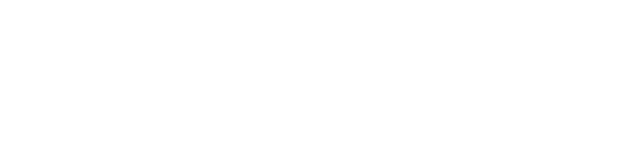
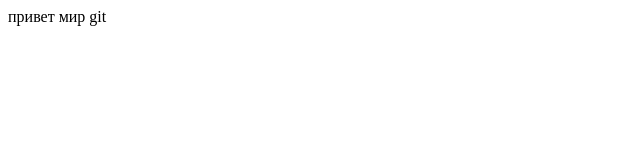
Before and after one commit to VladOs8149/base, a plain HTML site: page index.html in a window 1280 px wide. Shown: the whole page, without its empty margins (0-640 px from the left). Drawn offline with Linux system fonts and the light colour scheme.

Commit message:
new commit (also from the editor)

```diff
--- a/index.html
+++ b/index.html
@@ -2,6 +2,7 @@
 <html lang="en">
 <head>
     <meta charset="UTF-8">
+    привет мир git
     <meta name="viewport" content="width=device-width, initial-scale=1.0">
     <title>Document</title>
 </head>
```
